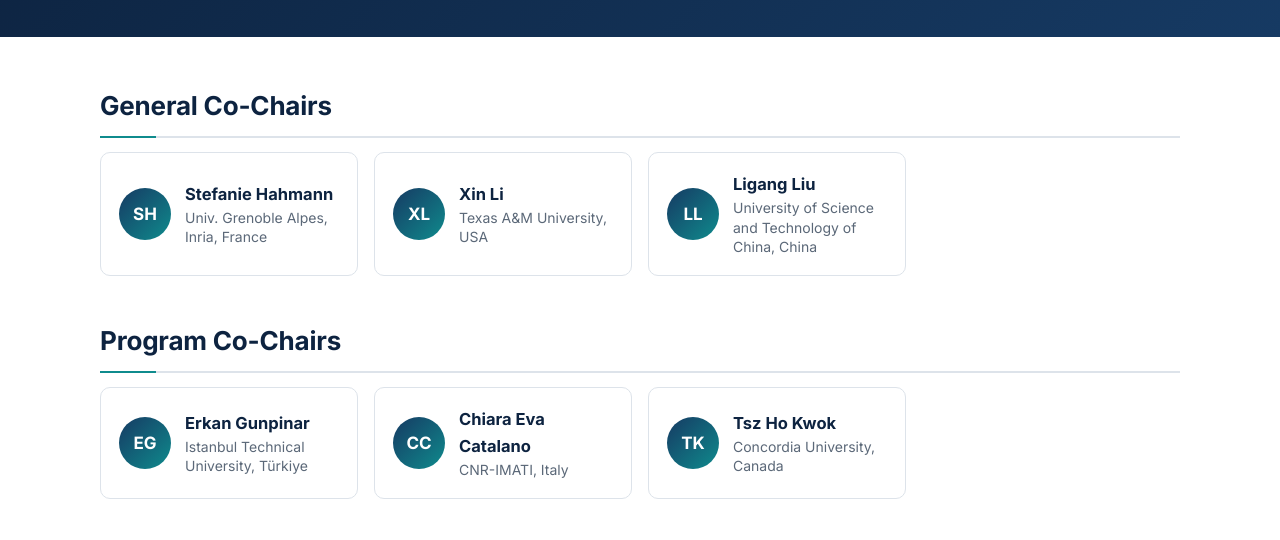
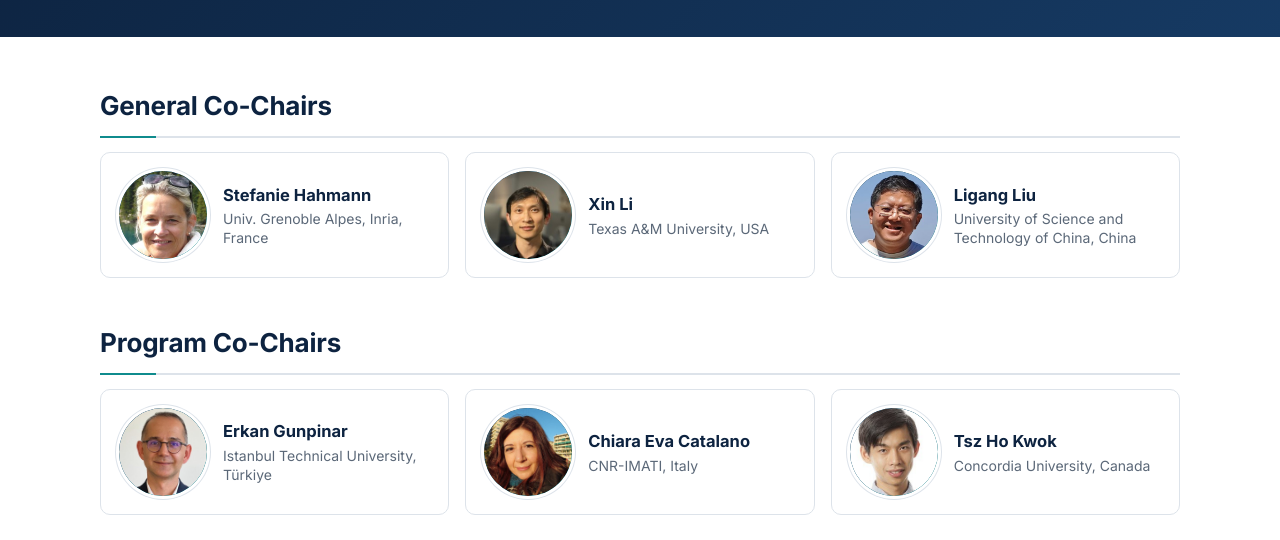
Before and after one commit to spmconf2027/spmconf2027.github.io, a plain HTML site: page organization.html in a window 1280 px wide. Shown: the part 207-747 px from the top of the page. Drawn offline with Linux system fonts and the light colour scheme.

Commit message:
Add chair photos and fix SMA links
- Organization page: photos of all six chairs (assets/people), larger avatars
- SMA links use http://solidmodeling.org (site has no HTTPS)
- Bezier Award and earlier editions link to their SMA pages
- Update Singapore ICA entry-requirements link
- Ignore the CoChairPhotos originals folder

Co-Authored-By: Claude Opus 5.5 <noreply@anthropic.com>

```diff
--- a/assets/style.css
+++ b/assets/style.css
@@ -149,13 +149,14 @@ ul.news time { display: block; font-size: 13px; color: var(--muted); font-weight
 .partner.self { border-color: var(--accent); background: #eef8f8; }
 
 /* People */
-.people { display: grid; grid-template-columns: repeat(auto-fill, minmax(230px, 1fr)); gap: 16px; margin-top: 12px; }
+.people { display: grid; grid-template-columns: repeat(auto-fill, minmax(260px, 1fr)); gap: 16px; margin-top: 12px; }
 .person {
   border: 1px solid var(--line); border-radius: var(--radius); padding: 18px; background: #fff;
-  display: flex; gap: 14px; align-items: center;
+  display: flex; gap: 16px; align-items: center;
 }
 .avatar {
-  flex: 0 0 52px; width: 52px; height: 52px; border-radius: 50%;
+  flex: 0 0 88px; width: 88px; height: 88px; border-radius: 50%; overflow: hidden;
+  box-shadow: 0 0 0 3px #fff, 0 0 0 4px var(--line);
   background: linear-gradient(135deg, var(--navy-2), var(--accent));
   color: #fff; display: flex; align-items: center; justify-content: center; font-weight: 700; font-size: 17px;
 }
--- a/organization.html
+++ b/organization.html
@@ -38,22 +38,22 @@
 
 <main>
   <div class="wrap">
-    <!-- To add a photo, replace the initials inside .avatar with <img src="assets/people/name.jpg" alt=""> -->
+    <!-- Photos live in assets/people/ (square JPEG, up to 400x400). Without a photo, put initials inside .avatar instead. -->
     <section>
       <h2>General Co-Chairs</h2>
       <div class="people">
-        <div class="person"><div class="avatar">SH</div><div><b>Stefanie Hahmann</b><span>Univ. Grenoble Alpes, Inria, France</span></div></div>
-        <div class="person"><div class="avatar">XL</div><div><b>Xin Li</b><span>Texas A&amp;M University, USA</span></div></div>
-        <div class="person"><div class="avatar">LL</div><div><b>Ligang Liu</b><span>University of Science and Technology of China, China</span></div></div>
+        <div class="person"><div class="avatar"><img src="assets/people/hahmann.jpg" alt="Stefanie Hahmann" loading="lazy"></div><div><b>Stefanie Hahmann</b><span>Univ. Grenoble Alpes, Inria, France</span></div></div>
+        <div class="person"><div class="avatar"><img src="assets/people/li.jpg" alt="Xin Li" loading="lazy"></div><div><b>Xin Li</b><span>Texas A&amp;M University, USA</span></div></div>
+        <div class="person"><div class="avatar"><img src="assets/people/liu.jpg" alt="Ligang Liu" loading="lazy"></div><div><b>Ligang Liu</b><span>University of Science and Technology of China, China</span></div></div>
       </div>
     </section>
 
     <section>
       <h2>Program Co-Chairs</h2>
       <div class="people">
-        <div class="person"><div class="avatar">EG</div><div><b>Erkan Gunpinar</b><span>Istanbul Technical University, Türkiye</span></div></div>
-        <div class="person"><div class="avatar">CC</div><div><b>Chiara Eva Catalano</b><span>CNR-IMATI, Italy</span></div></div>
-        <div class="person"><div class="avatar">TK</div><div><b>Tsz Ho Kwok</b><span>Concordia University, Canada</span></div></div>
+        <div class="person"><div class="avatar"><img src="assets/people/gunpinar.jpg" alt="Erkan Gunpinar" loading="lazy"></div><div><b>Erkan Gunpinar</b><span>Istanbul Technical University, Türkiye</span></div></div>
+        <div class="person"><div class="avatar"><img src="assets/people/catalano.jpg" alt="Chiara Eva Catalano" loading="lazy"></div><div><b>Chiara Eva Catalano</b><span>CNR-IMATI, Italy</span></div></div>
+        <div class="person"><div class="avatar"><img src="assets/people/kwok.jpg" alt="Tsz Ho Kwok" loading="lazy"></div><div><b>Tsz Ho Kwok</b><span>Concordia University, Canada</span></div></div>
       </div>
     </section>
 
@@ -65,7 +65,7 @@
     <section>
       <h2>Solid Modeling Association</h2>
       <p>
-        SPM is held with the support of the <a href="https://www.solidmodeling.org/">Solid Modeling Association (SMA)</a>,
+        SPM is held with the support of the <a href="http://solidmodeling.org/">Solid Modeling Association (SMA)</a>,
         which promotes research and education in solid, shape, and physical modeling.
       </p>
     </section>
@@ -75,7 +75,7 @@
 <footer class="site-footer">
   <div class="wrap">
     <div>© <span id="year">2026</span> Symposium on Solid and Physical Modeling (SPM 2027)</div>
-    <div>Supported by the <a href="https://www.solidmodeling.org/">Solid Modeling Association</a> · Part of <a href="https://igs2027singapore.github.io/">IGS 2027</a></div>
+    <div>Supported by the <a href="http://solidmodeling.org/">Solid Modeling Association</a> · Part of <a href="https://igs2027singapore.github.io/">IGS 2027</a></div>
   </div>
 </footer>
 
```
Also changed, not shown: attending.html (+2 -2 lines), cfp.html (+1 -1 lines), index.html (+4 -4 lines), assets/people/catalano.jpg (added), assets/people/gunpinar.jpg (added), assets/people/hahmann.jpg (added), assets/people/kwok.jpg (added), assets/people/li.jpg (added), assets/people/liu.jpg (added), 1 other file.
